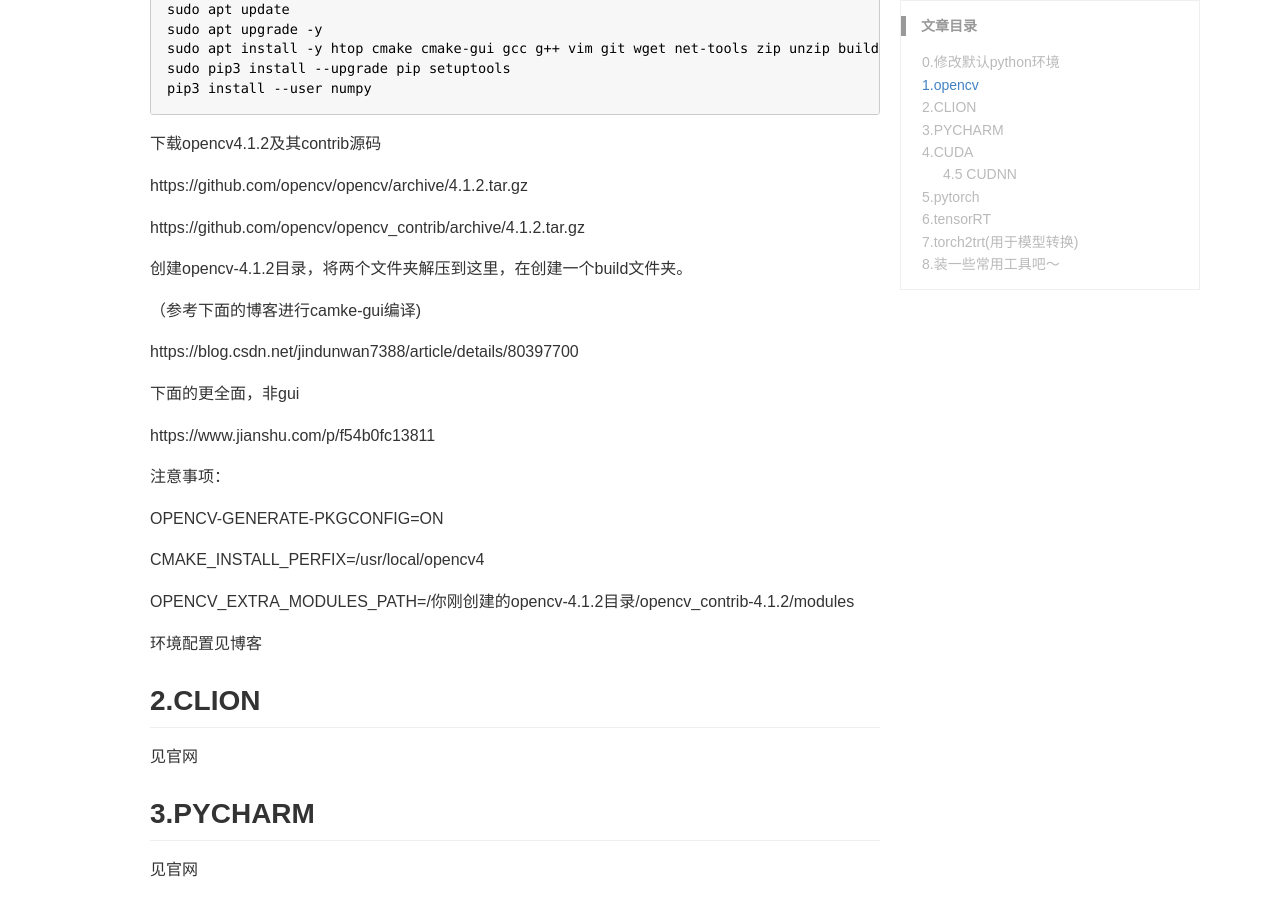
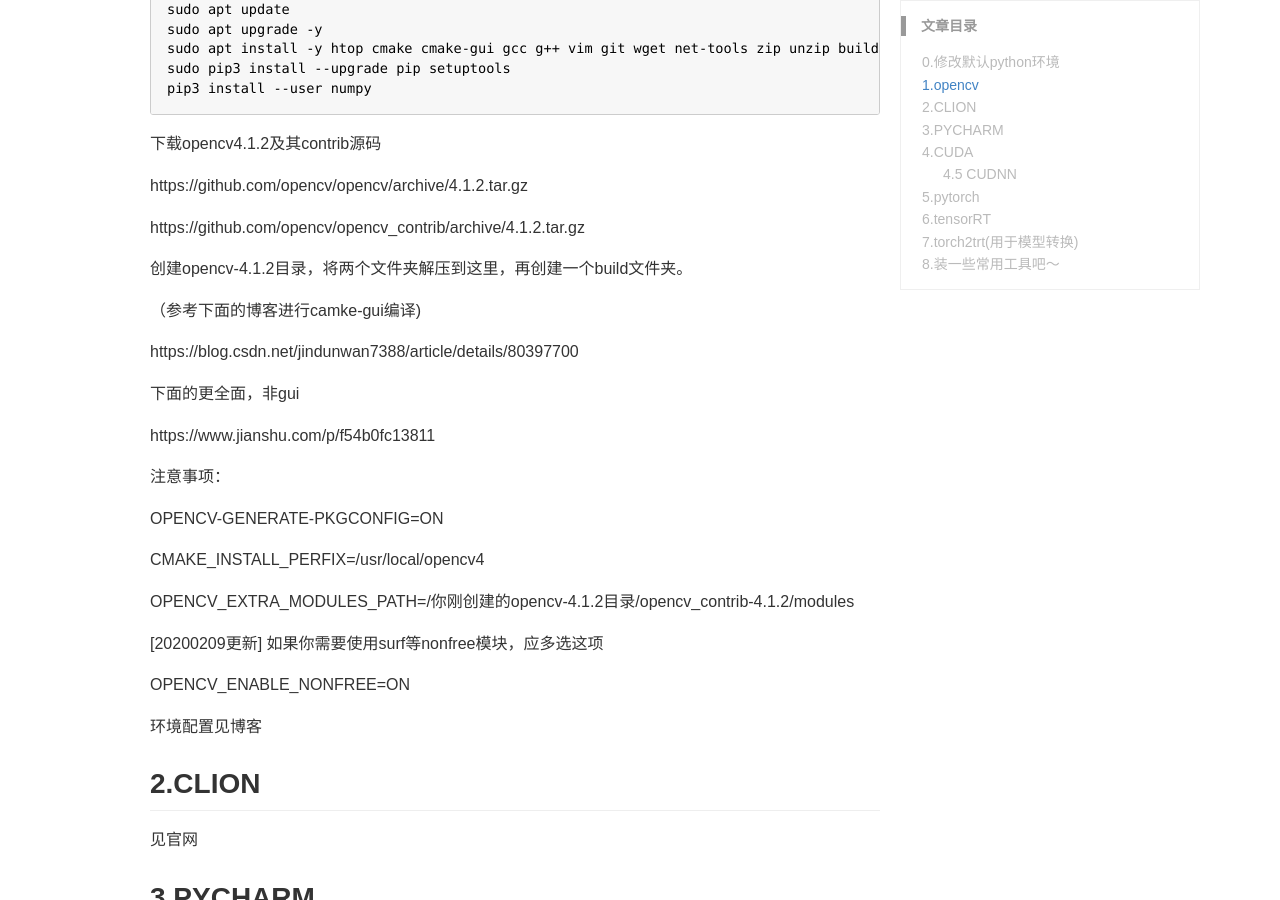
Before and after one commit to qq849012418/qq849012418.github.io, a Jekyll site: the page built from _posts/2019-10-31-ML_on_Linux_2_install_software.md, in a window 1280 px wide and 900 px high, scrolled down 775 px. Built offline with Jekyll 4.4.1, drawn with Linux system fonts in a browser that asks for light colours; comment, search, counter and statistics services are not loaded.

Commit message:
change some podt detail

```diff
--- a/_posts/2019-10-31-ML_on_Linux_2_install_software.md
+++ b/_posts/2019-10-31-ML_on_Linux_2_install_software.md
@@ -48,7 +48,7 @@ https://github.com/opencv/opencv/archive/4.1.2.tar.gz
 
 https://github.com/opencv/opencv_contrib/archive/4.1.2.tar.gz
 
-创建opencv-4.1.2目录，将两个文件夹解压到这里，在创建一个build文件夹。
+创建opencv-4.1.2目录，将两个文件夹解压到这里，再创建一个build文件夹。
 
 （参考下面的博客进行camke-gui编译)
 
@@ -65,6 +65,10 @@ OPENCV-GENERATE-PKGCONFIG=ON
 CMAKE_INSTALL_PERFIX=/usr/local/opencv4
 
 OPENCV_EXTRA_MODULES_PATH=/你刚创建的opencv-4.1.2目录/opencv_contrib-4.1.2/modules
+
+[20200209更新] 如果你需要使用surf等nonfree模块，应多选这项
+
+OPENCV_ENABLE_NONFREE=ON
 
 环境配置见博客
 
```
